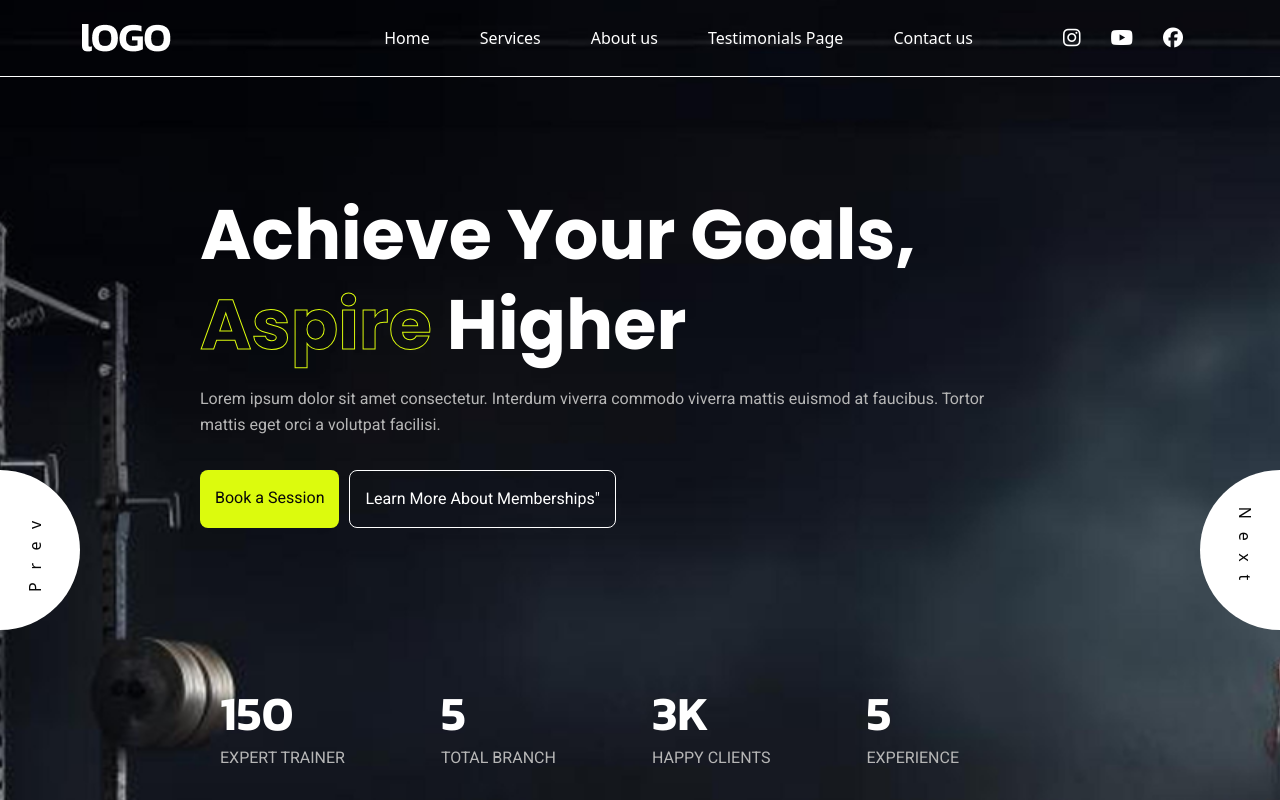
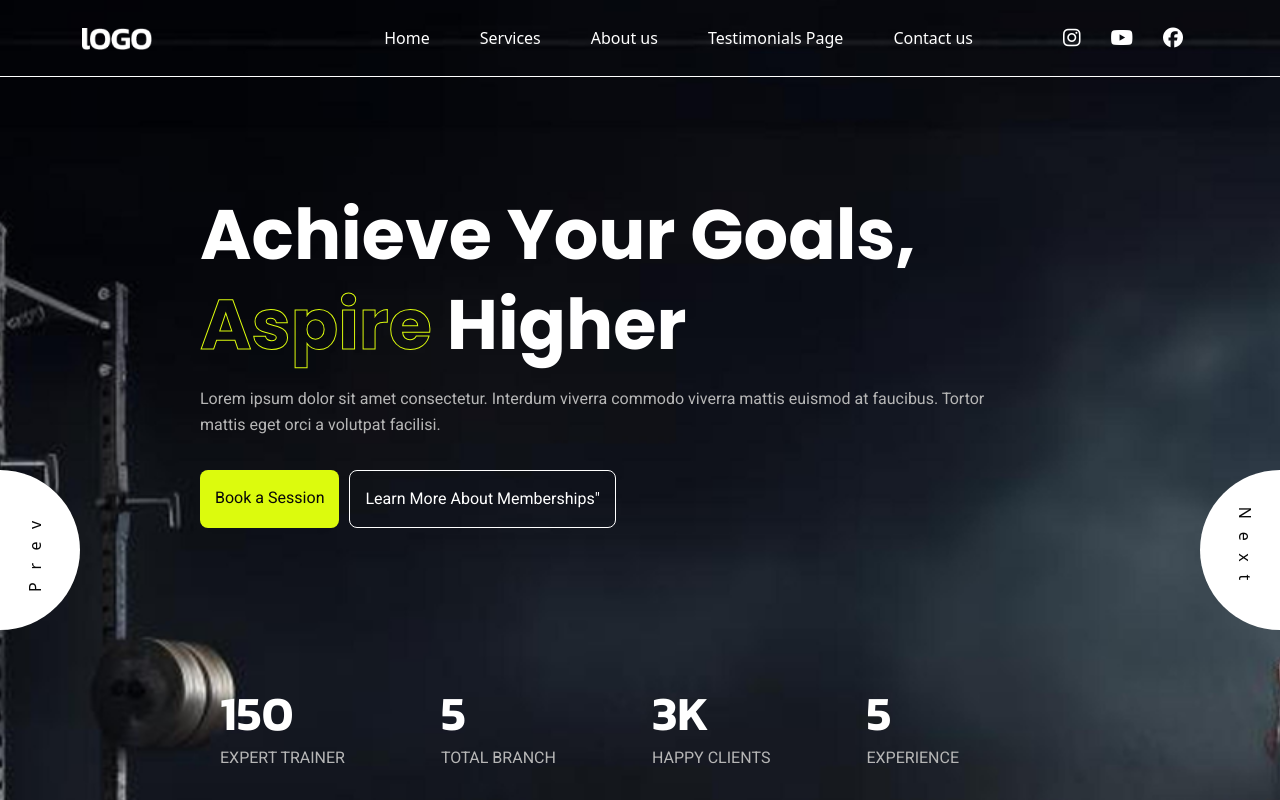
Before and after one commit to solaymanWeb/ernestvaughn-gym, a plain HTML site: page index.html in a window 1280 px wide. Shown: the top 800 px of the page. Drawn offline with Linux system fonts and the light colour scheme; grey boxes are pictures that could not be loaded.

Commit message:
logo size

```diff
--- a/assets/css/style.css
+++ b/assets/css/style.css
@@ -930,5 +930,7 @@ width: max-content;
     height: 100%;
     right: 100%;
 }
-
+.header-logo img {
+    width: 70px;
+}
 /* footer end */
```
